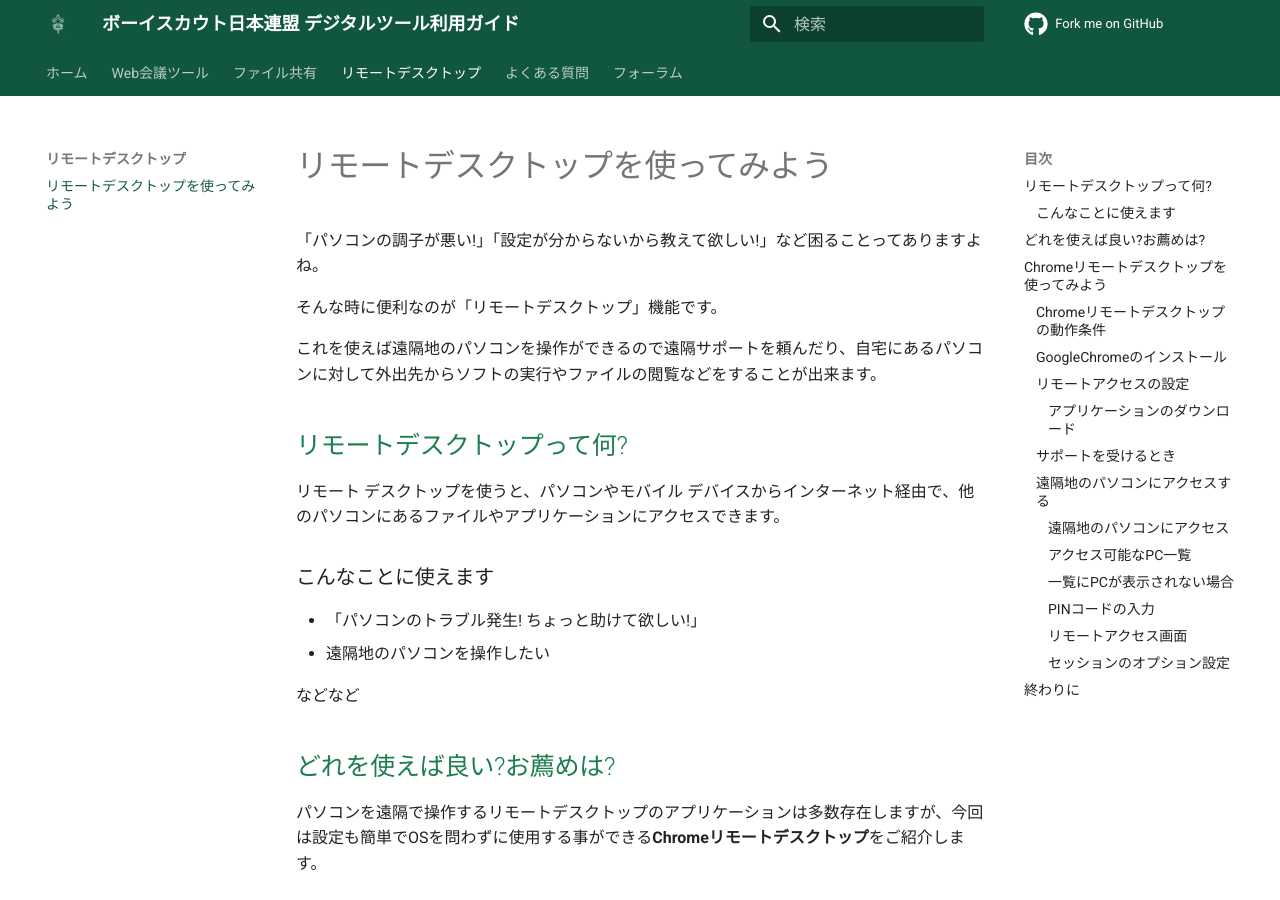
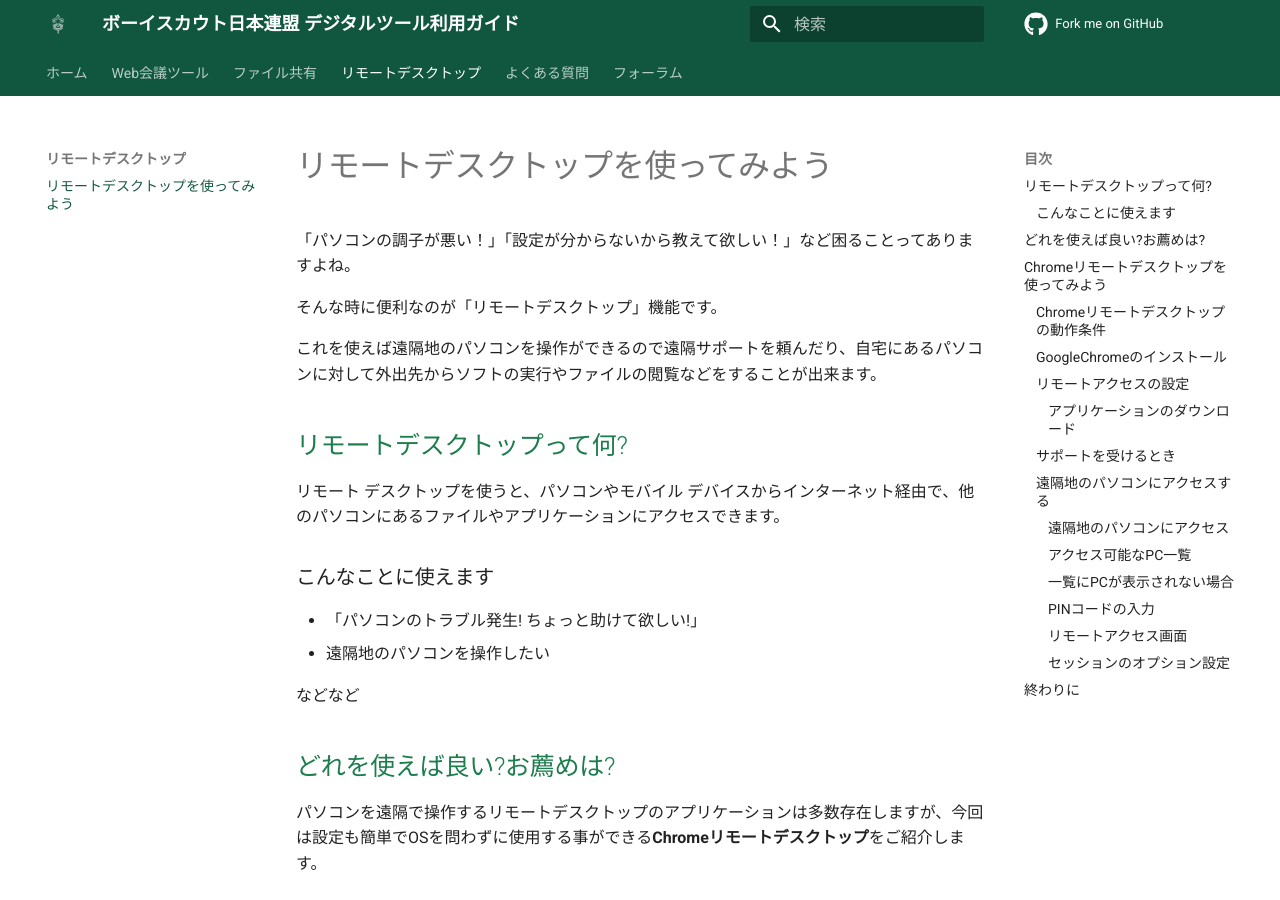
Before and after one commit to Scout-Association-of-Japan/DX-promotion-guidelines, an MkDocs documentation site: the page built from docs/remote-desktop/HowToUseChromeRD.md, in a window 1280 px wide and 900 px high. Built offline with MkDocs 1.6.1 and Material for MkDocs 9.7.7, drawn with Linux system fonts in a browser that asks for light colours; comment, search, counter and statistics services are not loaded.

```diff
--- a/docs/remote-desktop/HowToUseChromeRD.md
+++ b/docs/remote-desktop/HowToUseChromeRD.md
@@ -1,5 +1,5 @@
 # リモートデスクトップを使ってみよう
-「パソコンの調子が悪い!」「設定が分からないから教えて欲しい!」など困ることってありますよね。
+「パソコンの調子が悪い！」「設定が分からないから教えて欲しい！」など困ることってありますよね。
 
 そんな時に便利なのが「リモートデスクトップ」機能です。
 
```
